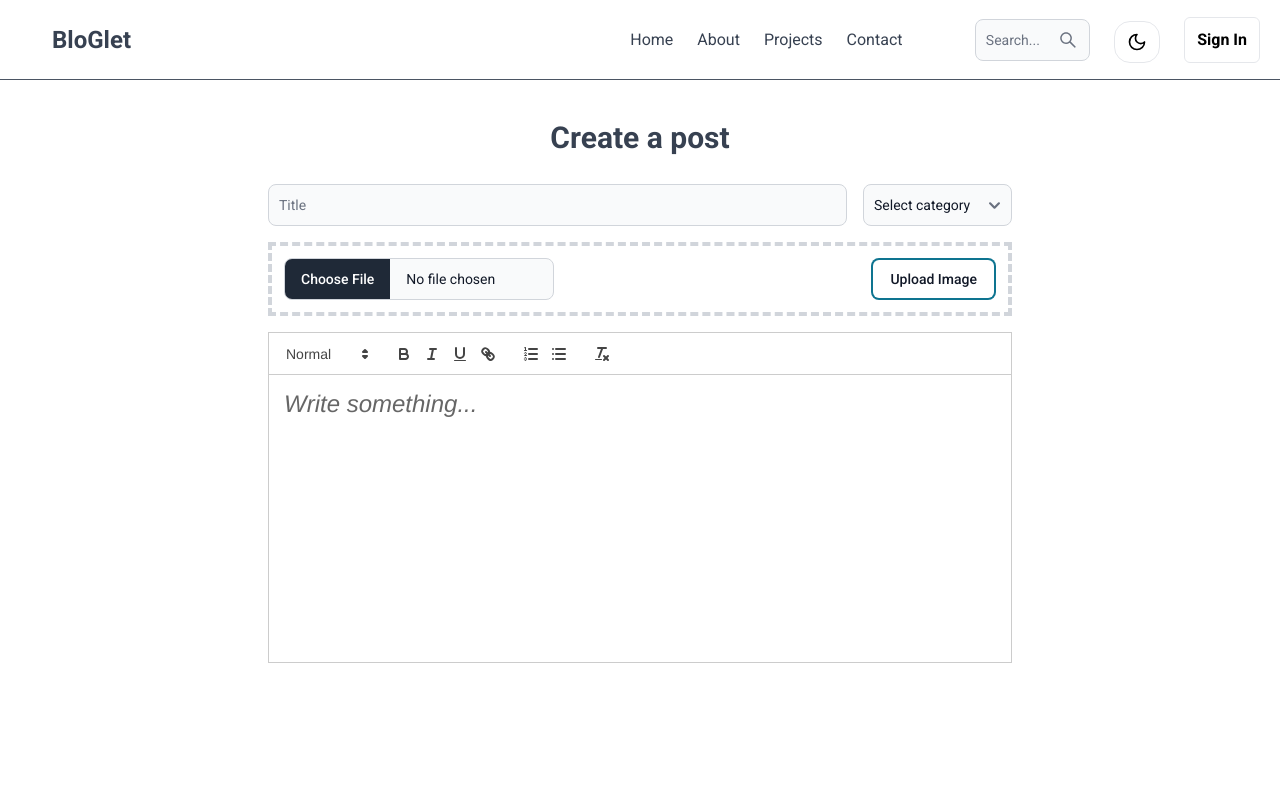
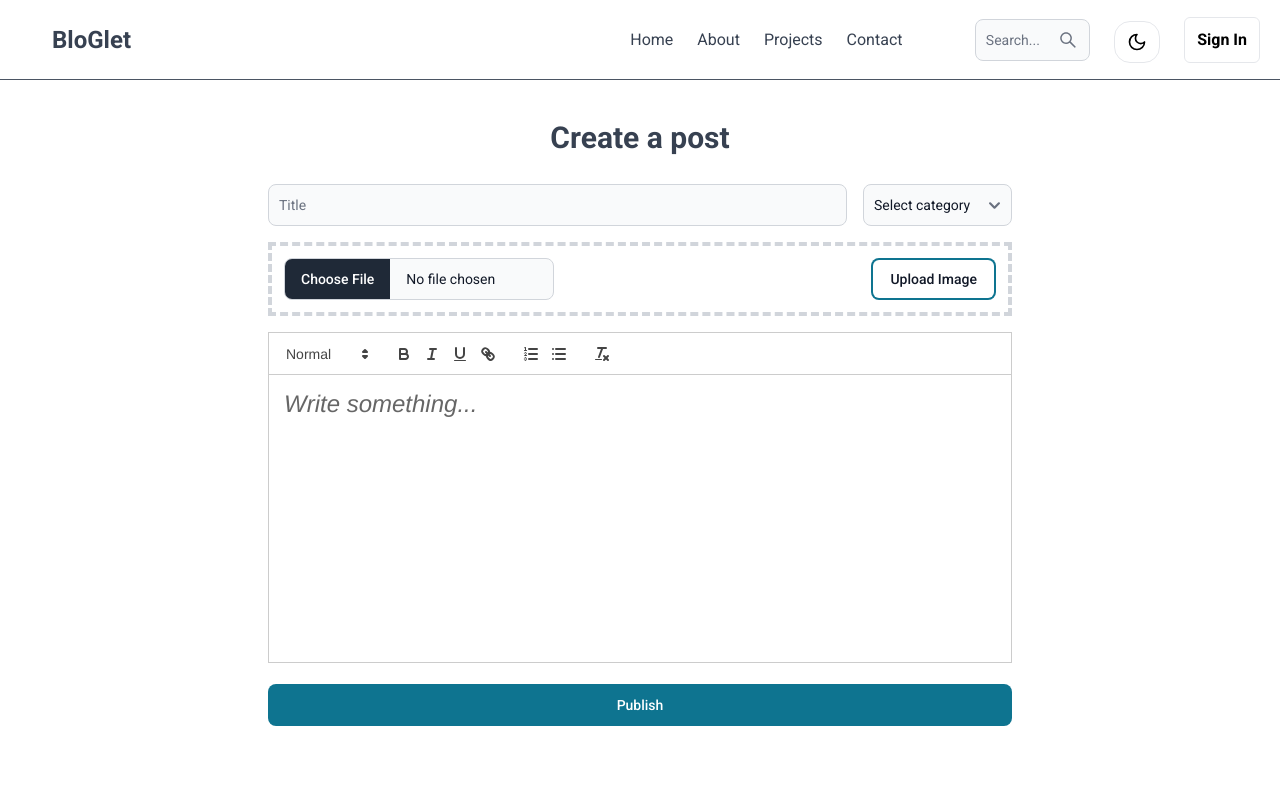
Before and after one commit to zakariaelrharbi/Bloglet, a React (Vite) app in the folder Client/Bloglet/: page /create-post in a window 1280 px wide. Shown: the top 800 px of the page. Built offline with nearby package versions, Linux system fonts and the light colour scheme; no server answers.

Commit message:
adding publish button to create post ui

```diff
--- a/Client/Bloglet/src/Pages/CreatePosts.jsx
+++ b/Client/Bloglet/src/Pages/CreatePosts.jsx
@@ -25,6 +25,7 @@ const CreatePost = () => {
           <Button type='button' outline >Upload Image</Button>
         </div>
         <ReactQuill theme='snow' placeholder='Write something...' className='h-72 mb-12'/>
+        <Button type='submit'>Publish</Button>
       </form>
     </div>
   )
```
